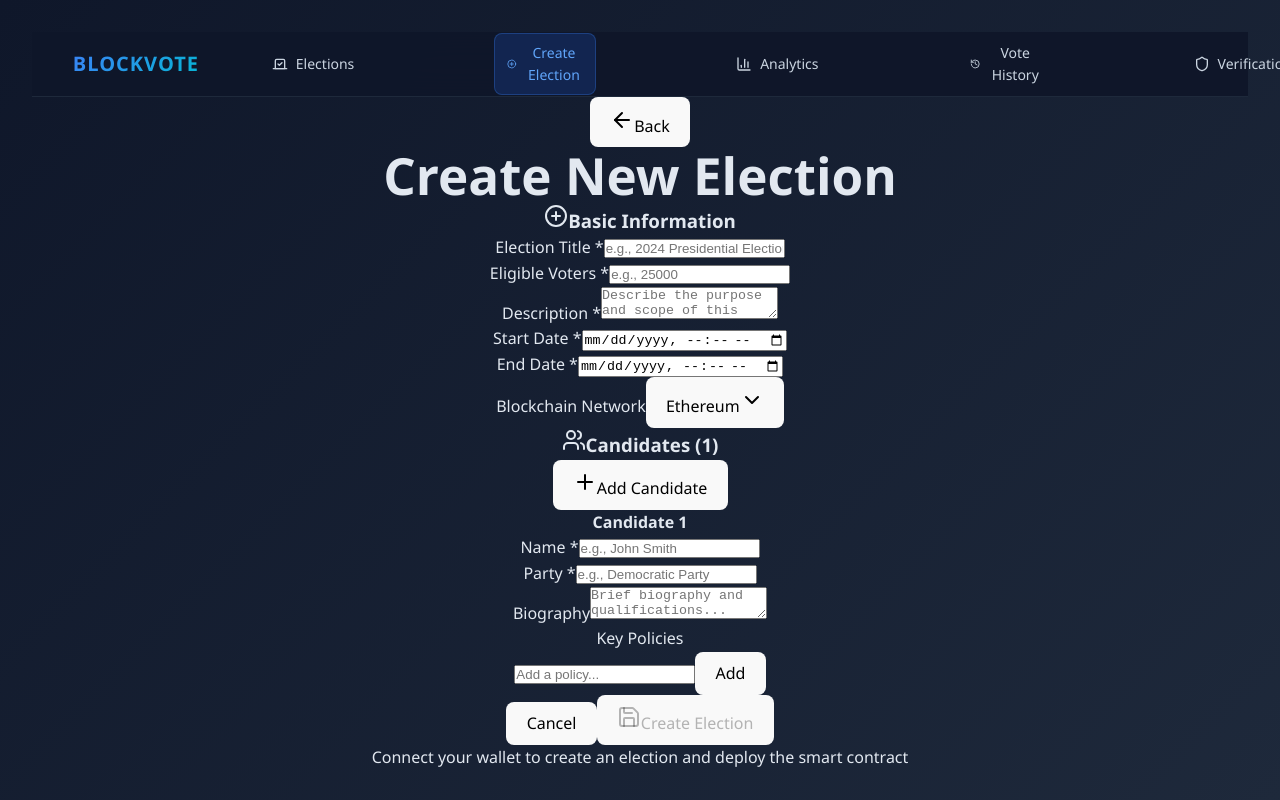
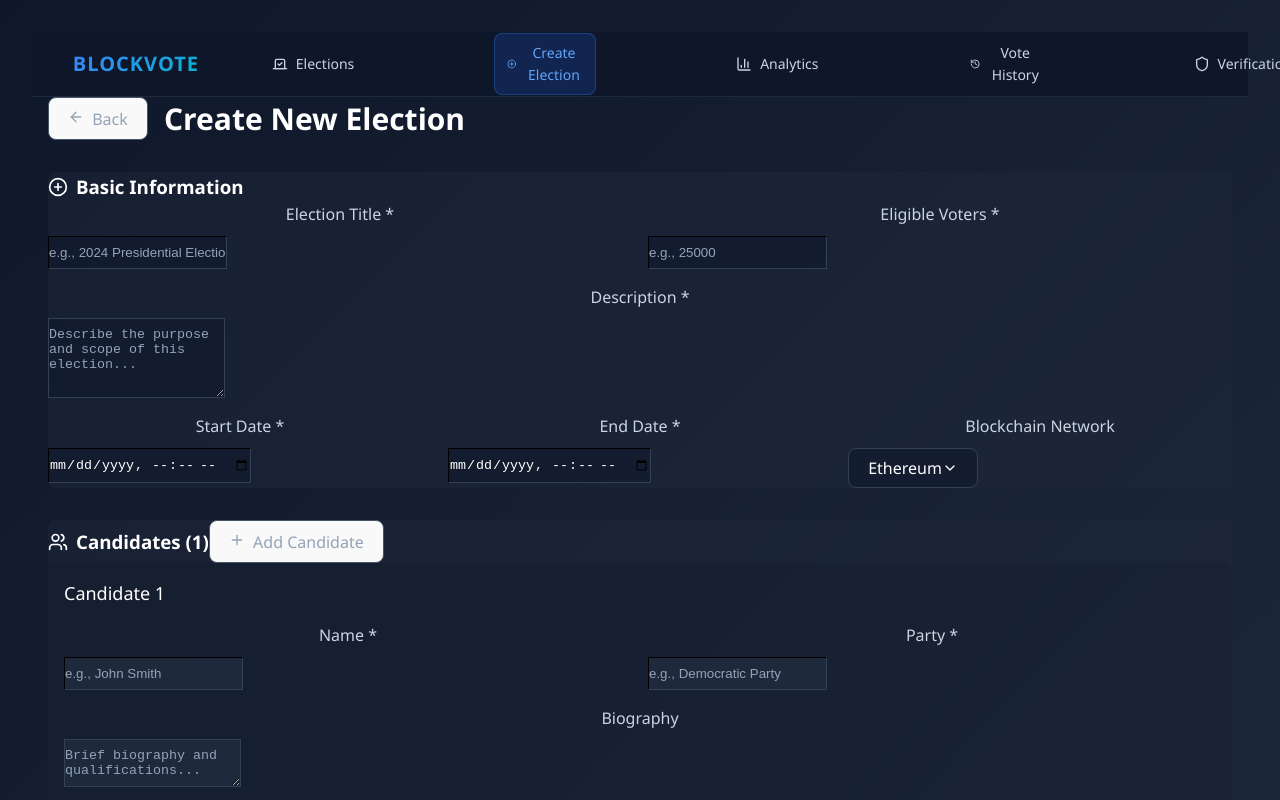
Before and after one commit to Eddiemoe1/BLOCKCHAIN-VOTING-SYSTEM-FRONTEND, a React (Vite) app: page /create in a window 1280 px wide. Shown: the top 800 px of the page. Built offline with nearby package versions, Linux system fonts and the light colour scheme.

Commit message:
CreateElection

```diff
--- /dev/null
+++ b/src/Pages/CreateElection.css
@@ -0,0 +1,318 @@
+/* CreateElectionPage.css */
+
+/* Container and layout styles */
+.space-y-8 > * + * {
+  margin-top: 2rem;
+}
+
+.space-y-4 > * + * {
+  margin-top: 1rem;
+}
+
+.space-y-6 > * + * {
+  margin-top: 1.5rem;
+}
+
+.space-y-2 > * + * {
+  margin-top: 0.5rem;
+}
+
+.flex {
+  display: flex;
+}
+
+.items-center {
+  align-items: center;
+}
+
+.justify-between {
+  justify-content: space-between;
+}
+
+.justify-end {
+  justify-content: flex-end;
+}
+
+.grid {
+  display: grid;
+}
+
+.grid-cols-1 {
+  grid-template-columns: repeat(1, minmax(0, 1fr));
+}
+
+/* Card styles */
+.bg-slate-800\/50 {
+  background-color: rgba(30, 41, 59, 0.5);
+}
+
+.bg-slate-900\/30 {
+  background-color: rgba(15, 23, 42, 0.3);
+}
+
+.bg-slate-900\/50 {
+  background-color: rgba(15, 23, 42, 0.5);
+}
+
+.bg-slate-800 {
+  background-color: rgb(30, 41, 59);
+}
+
+.border-slate-700 {
+  border-color: rgb(51, 65, 85);
+}
+
+.border-slate-600 {
+  border-color: rgb(71, 85, 105);
+}
+
+.rounded-lg {
+  border-radius: 0.5rem;
+}
+
+.border {
+  border-width: 1px;
+}
+
+/* Text styles */
+.text-white {
+  color: white;
+}
+
+.text-slate-300 {
+  color: rgb(203, 213, 225);
+}
+
+.text-slate-400 {
+  color: rgb(148, 163, 184);
+}
+
+.text-3xl {
+  font-size: 1.875rem;
+  line-height: 2.25rem;
+}
+
+.font-bold {
+  font-weight: 700;
+}
+
+.font-medium {
+  font-weight: 500;
+}
+
+.text-lg {
+  font-size: 1.125rem;
+  line-height: 1.75rem;
+}
+
+/* Input and textarea styles */
+.placeholder-slate-400::placeholder {
+  color: rgb(148, 163, 184);
+}
+
+.min-h-20 {
+  min-height: 5rem;
+}
+
+/* Button styles */
+.bg-gradient-to-r {
+  background-image: linear-gradient(to right, var(--tw-gradient-stops));
+}
+
+.from-blue-600 {
+  --tw-gradient-from: #2563eb;
+  --tw-gradient-stops: var(--tw-gradient-from), var(--tw-gradient-to, rgb(37 99 235 / 0));
+}
+
+.to-cyan-600 {
+  --tw-gradient-to: #0891b2;
+}
+
+.hover\:from-blue-700:hover {
+  --tw-gradient-from: #1d4ed8;
+}
+
+.hover\:to-cyan-700:hover {
+  --tw-gradient-to: #0e7490;
+}
+
+.hover\:bg-slate-700:hover {
+  background-color: rgb(51, 65, 85);
+}
+
+.hover\:bg-red-600\/10:hover {
+  background-color: rgba(220, 38, 38, 0.1);
+}
+
+.border-0 {
+  border-width: 0;
+}
+
+/* Badge styles */
+.bg-blue-600\/20 {
+  background-color: rgba(37, 99, 235, 0.2);
+}
+
+.text-blue-300 {
+  color: rgb(147, 197, 253);
+}
+
+.hover\:bg-blue-600\/30:hover {
+  background-color: rgba(37, 99, 235, 0.3);
+}
+
+/* Warning message styles */
+.bg-yellow-600\/10 {
+  background-color: rgba(202, 138, 4, 0.1);
+}
+
+.border-yellow-600\/30 {
+  border-color: rgba(202, 138, 4, 0.3);
+}
+
+.text-yellow-400 {
+  color: rgb(250, 204, 21);
+}
+
+/* Animation */
+.animate-spin {
+  animation: spin 1s linear infinite;
+}
+
+@keyframes spin {
+  from {
+    transform: rotate(0deg);
+  }
+  to {
+    transform: rotate(360deg);
+  }
+}
+
+/* Responsive design */
+@media (min-width: 1024px) {
+  .lg\:grid-cols-2 {
+    grid-template-columns: repeat(2, minmax(0, 1fr));
+  }
+
+  .lg\:grid-cols-3 {
+    grid-template-columns: repeat(3, minmax(0, 1fr));
+  }
+}
+
+/* Spacing utilities */
+.mr-2 {
+  margin-right: 0.5rem;
+}
+
+.ml-1 {
+  margin-left: 0.25rem;
+}
+
+.mb-4 {
+  margin-bottom: 1rem;
+}
+
+.mb-2 {
+  margin-bottom: 0.5rem;
+}
+
+.mt-4 {
+  margin-top: 1rem;
+}
+
+.p-4 {
+  padding: 1rem;
+}
+
+.px-4 {
+  padding-left: 1rem;
+  padding-right: 1rem;
+}
+
+.py-2 {
+  padding-top: 0.5rem;
+  padding-bottom: 0.5rem;
+}
+
+/* Sizing utilities */
+.w-4 {
+  width: 1rem;
+}
+
+.h-4 {
+  height: 1rem;
+}
+
+.w-5 {
+  width: 1.25rem;
+}
+
+.h-5 {
+  height: 1.25rem;
+}
+
+.w-8 {
+  width: 2rem;
+}
+
+.h-8 {
+  height: 2rem;
+}
+
+/* Gap utilities */
+.gap-4 {
+  gap: 1rem;
+}
+
+.gap-2 {
+  gap: 0.5rem;
+}
+
+.space-x-4 > * + * {
+  margin-left: 1rem;
+}
+
+.space-x-2 > * + * {
+  margin-left: 0.5rem;
+}
+
+/* Flex wrap */
+.flex-wrap {
+  flex-wrap: wrap;
+}
+
+/* Cursor pointer for buttons */
+.cursor-pointer {
+  cursor: pointer;
+}
+
+/* Focus states for accessibility */
+input:focus, textarea:focus, select:focus {
+  outline: none;
+  border-color: rgb(59, 130, 246);
+  box-shadow: 0 0 0 2px rgba(59, 130, 246, 0.2);
+}
+
+/* Disabled state */
+button:disabled {
+  opacity: 0.6;
+  cursor: not-allowed;
+}
+
+/* Custom scrollbar for select content */
+.SelectContent::-webkit-scrollbar {
+  width: 6px;
+}
+
+.SelectContent::-webkit-scrollbar-track {
+  background: rgba(30, 41, 59, 0.5);
+}
+
+.SelectContent::-webkit-scrollbar-thumb {
+  background: rgb(51, 65, 85);
+  border-radius: 3px;
+}
+
+.SelectContent::-webkit-scrollbar-thumb:hover {
+  background: rgb(71, 85, 105);
+}
--- a/src/Pages/CreateElectionPage.tsx
+++ b/src/Pages/CreateElectionPage.tsx
@@ -11,6 +11,7 @@ import { toast } from '../hooks/use-toast';
 import { mockCreateElection } from '../MockData';
 import type { ElectionData } from '../MockData';
 import { useWallet } from '../Contexts/WalletContext';
+import './CreateElection.css';
 import {
   Plus,
   Trash2,
```
Also changed, not shown: src/Pages/AnalyticsPage.css (added).
